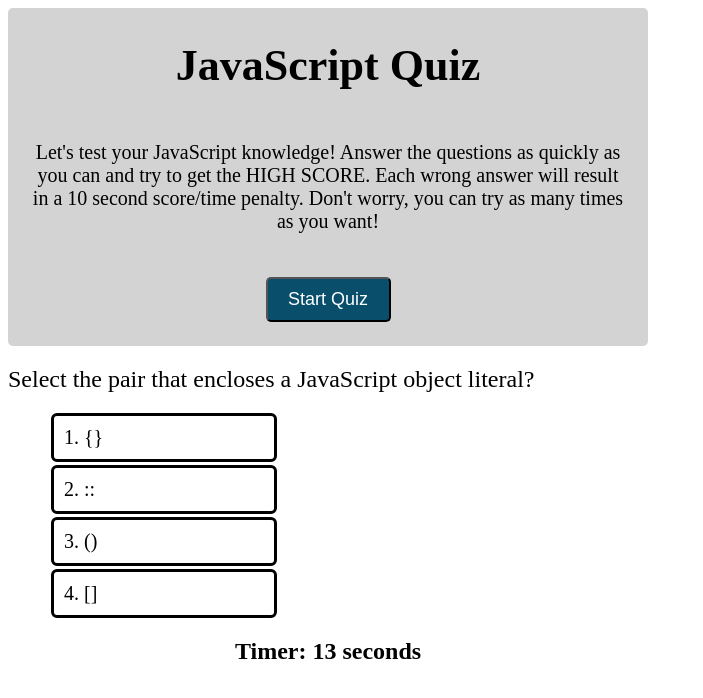
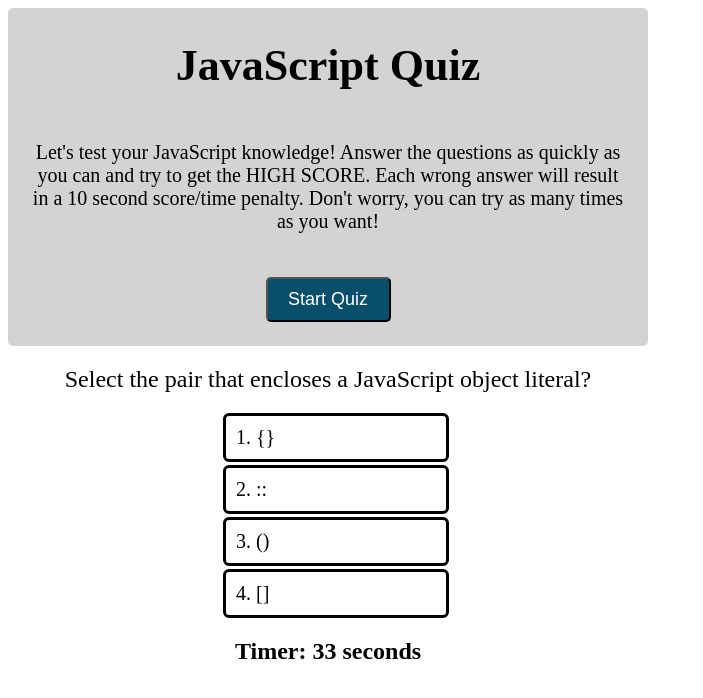
Before and after one commit to JennyBloemen/JB-WebAPI, a plain HTML site: page index.html in a window 1280 px wide. Both pictures are taken after a click on the button "Start Quiz". Shown: the whole page, without its empty margins (0-703 px from the left). Drawn offline with Linux system fonts and the light colour scheme.

Commit message:
readme udates

```diff
--- a/Develop/script.js
+++ b/Develop/script.js
@@ -92,7 +92,7 @@ function checkAnswer(answer) {
 
 var mainEl = document.getElementById("time-time");
 var timeEl = document.querySelector(".time");
-var secondsLeft = 15;
+var secondsLeft = 35;
 
 // if(timerInterval === 0 || runningQindex === myQuestions.length){
 //   clearInterval(timerInterval);
--- a/Develop/style.css
+++ b/Develop/style.css
@@ -36,7 +36,7 @@
 }
 
 .card-header {
-  text-align: left;
+  text-align:center;
   font-size: 24px;
   padding-top: 20px;
  }
@@ -45,7 +45,6 @@
   list-style-type: none;
   font-size: 20px;
   font: bold;
-  /* align-content: center; */
  }
 
  #one, #two, #three, #four{
@@ -54,6 +53,7 @@
   border-style: solid;
   border-radius: 6px;
   margin: 3px;
+  margin-left: 175px;
 }
 
 #time-time {
```
